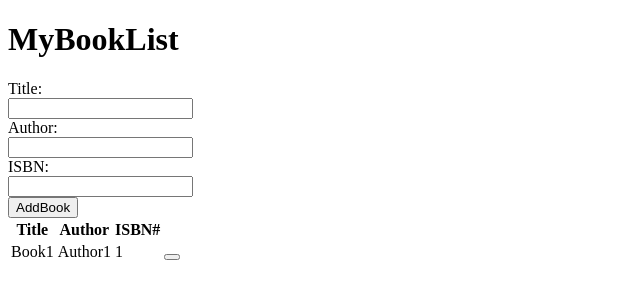
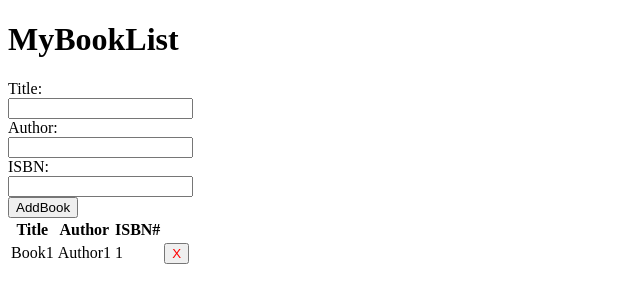
Before and after one commit to acciojob/book-list-dhusakshata, a website: page main.html in a window 1280 px wide. Shown: the full height of the page, 0-640 px from the left. Drawn offline with Linux system fonts and the light colour scheme.

Commit message:
created a submission

```diff
--- a/main.html
+++ b/main.html
@@ -44,7 +44,7 @@
 			  <td>Author1</td>
 			  <td>1</td>
 			   <td>
-                  <button class="delete" style="font-size: 0;">&times;</button>
+                  <button class="delete" style=color:red style=background:red>X</button>
               </td>
 
 		  </tr>
```
